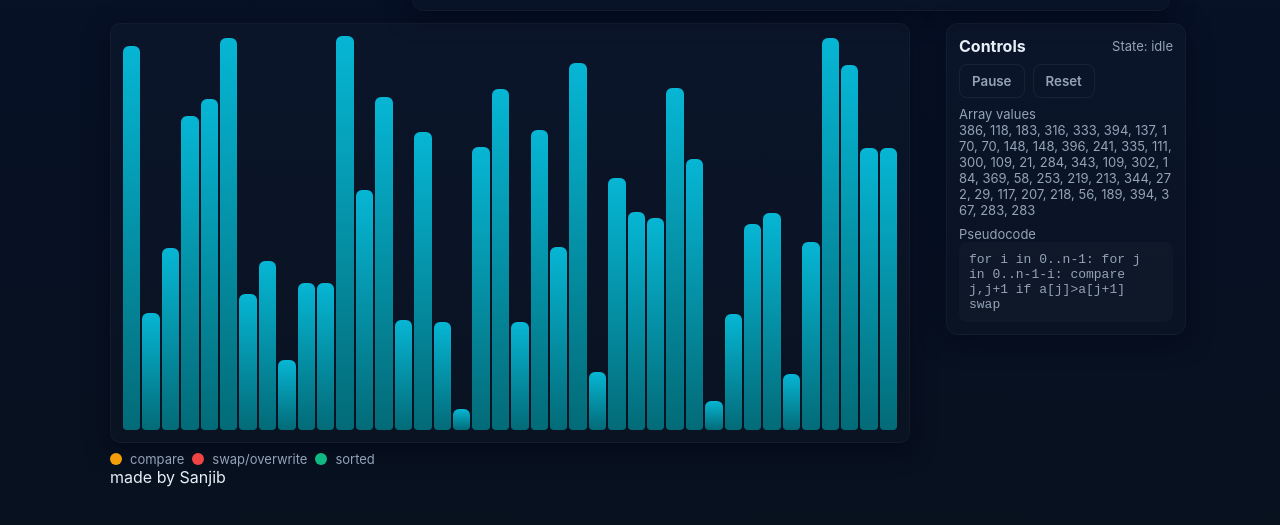
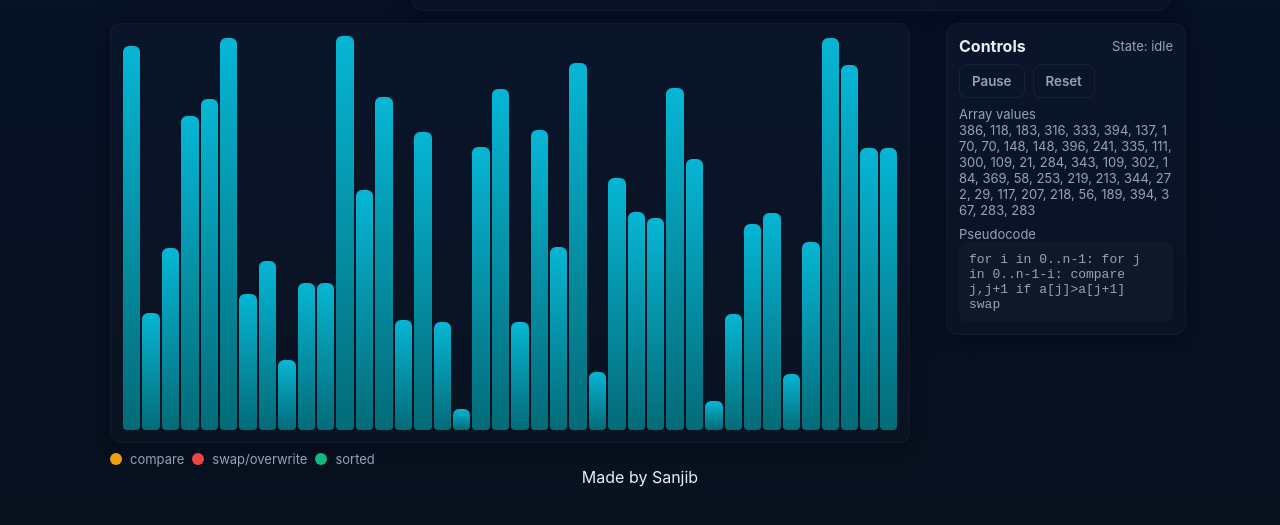
Before and after one commit to Sanjib2718/sorting-visualizer, a plain HTML site: page index.html in a window 1280 px wide. Shown: the part 113-638 px from the top of the page. Drawn offline with Linux system fonts and the light colour scheme.

Commit message:
Update index.html

```diff
--- a/index.html
+++ b/index.html
@@ -68,7 +68,7 @@
     </div>
 
 
-  <footer>made by Sanjib</footer>
+  <footer style="justify-content: center;align-items: center;display: flex;">Made by Sanjib</footer>
   <script src="script.js"></script>
 </body>
 </html>
```
